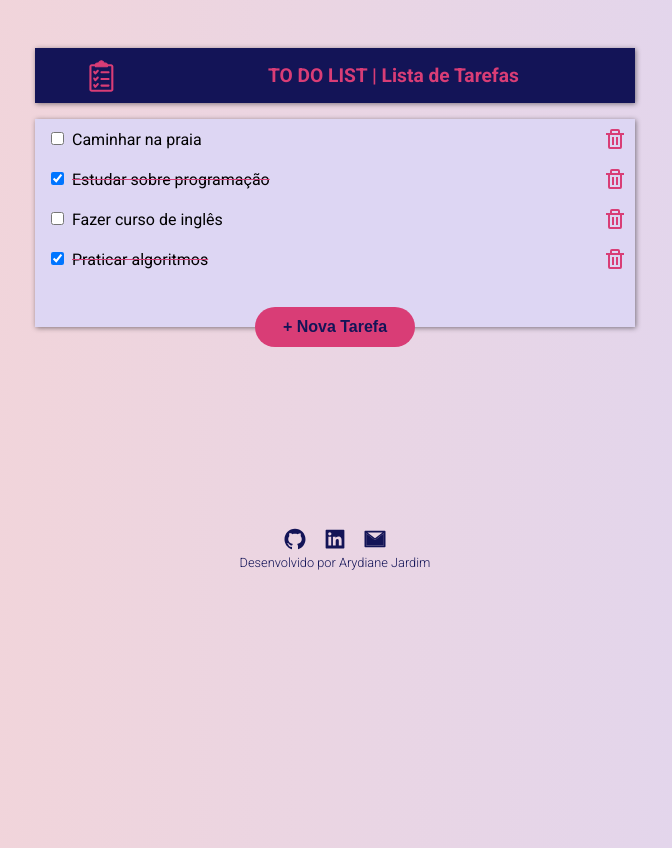
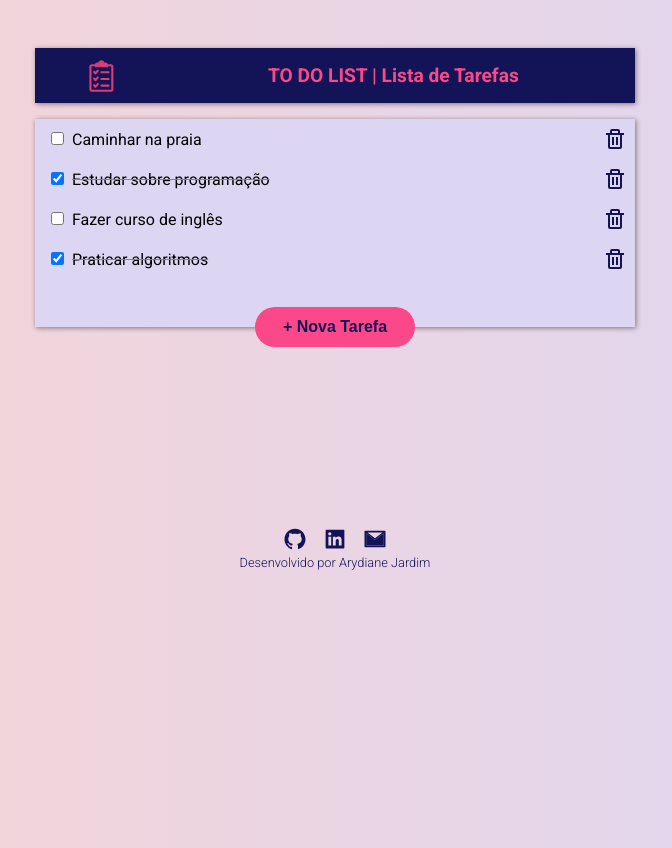
Before and after one commit to Arydiane/to-do-list, a React (Create React App) app: page / in a window 1280 px wide. Shown: the whole page, without its empty margins (305-977 px from the left). Built offline with nearby package versions, Linux system fonts and the light colour scheme.

Commit message:
atualiza estilização das cores

```diff
--- a/src/components/Task/index.jsx
+++ b/src/components/Task/index.jsx
@@ -24,7 +24,8 @@ function Task({ task, handleOnChange, deleteTask }) {
             <BiTrash
                 className={styles.task__trash}
                 size="1.5rem"
-                color="var(--secondary-color)"
+                color="var(--primary-color)"
+                title='Excluir'
                 onClick={() => deleteTask(task.id)}
             />
         </div>
--- a/src/index.css
+++ b/src/index.css
@@ -1,8 +1,7 @@
 :root {
   --primary-color: #131457;
-  --secondary-color: #d93d76;
+  --secondary-color: #FA4889;
   --tertiary-color: #592055;
-  /* --bg-color-1:#FAACA8; */
   --bg-color-1:#f7d4d3;
   --bg-color-2: #DDD6F3;
 }
```
